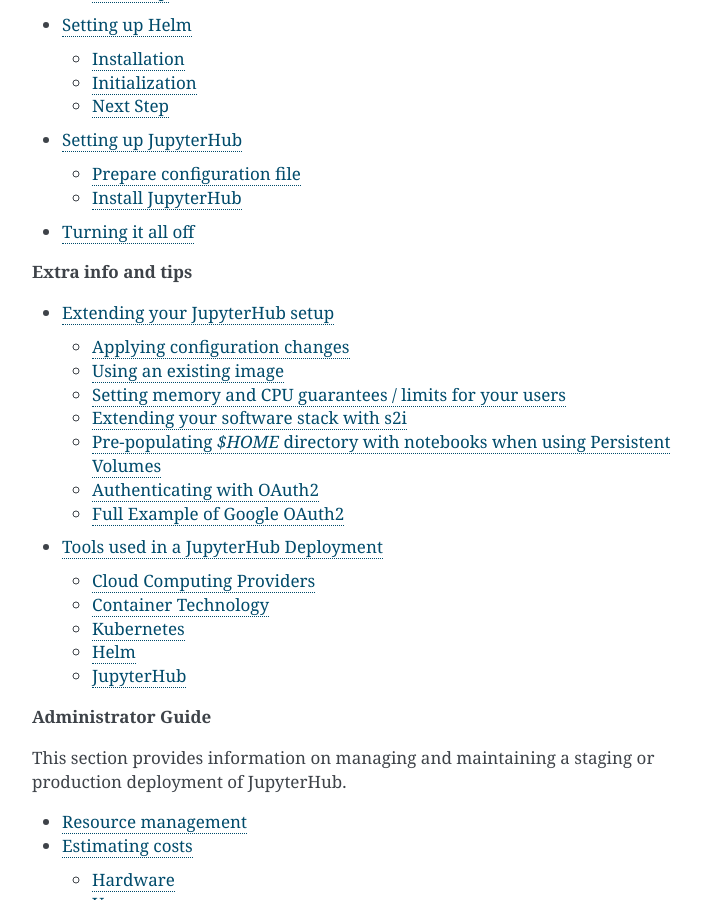
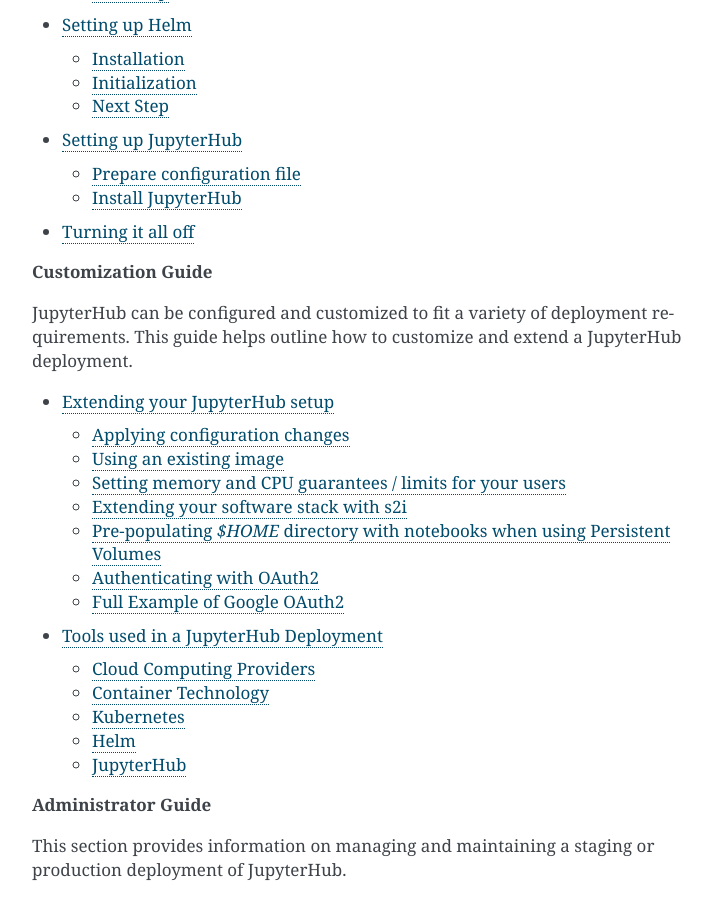
Before and after one commit to jupyterhub/zero-to-jupyterhub-k8s, a Sphinx documentation site: the page built from doc/source/index.rst, in a window 1280 px wide and 900 px high, scrolled down 518 px. Shown: the whole window, without its empty margins (388-1100 px from the left). Built offline with Sphinx 7.4.7, drawn with Linux system fonts in a browser that asks for light colours.

Commit message:
Add customization section header

```diff
--- a/doc/source/index.rst
+++ b/doc/source/index.rst
@@ -24,7 +24,11 @@
    setup-jupyterhub
    turn-off
 
-**Extra info and tips**
+**Customization Guide**
+
+JupyterHub can be configured and customized to fit a variety of deployment
+requirements. This guide helps outline how to customize and extend a JupyterHub
+deployment.
 
 .. toctree::
    :maxdepth: 2
```
